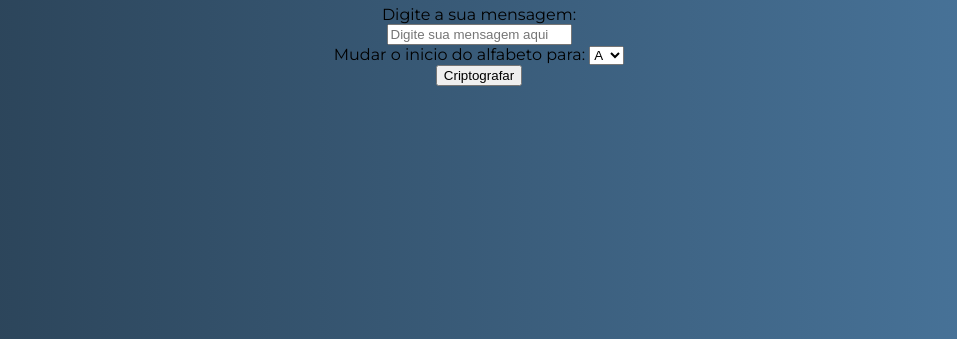
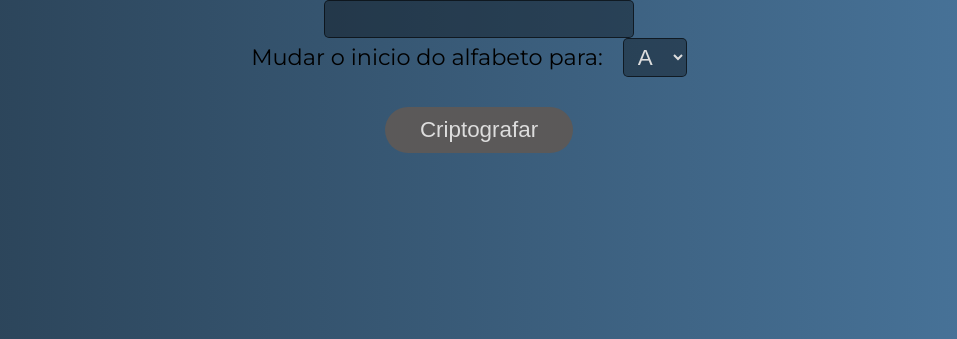
Before and after one commit to caiquemiranda/caesar-cipher, a plain HTML site: page index.html in a window 1280 px wide. Shown: the part 477-816 px from the top of the page, without its empty margins (161-1118 px from the left). Drawn offline with Linux system fonts and the light colour scheme.

Commit message:
Refactor input fields in HTML and enhance CSS styles for better layout and visibility

```diff
--- a/estilo.css
+++ b/estilo.css
@@ -25,5 +25,45 @@ body{
 
 .imagem{
     height: 180px;
-    border-radius: 50px;
+    border-radius: 50%;
 }
+.campo{
+    display: flex;
+    align-items: center;
+    font-size: var(--tamanho-da-fonte);
+    margin-bottom: 10px;
+}
+
+.entrada{
+    outline: none;
+    padding: 5px 10px;
+    margin: 0px 20px;
+    font-size: var(--tamanho-da-fonte);
+    color: var(--cor-da-fonte);
+    border-radius: var(--raio-borda);
+    border: solid 1px #0009;
+    background-color: #0005;
+}
+
+.botao{
+    background-color: rgb(91, 89, 89);
+    margin-top: 20px;
+    padding: 10px 35px;
+    border-radius: 200px;
+    border: none;
+    color: var(--cor-da-fonte);
+    font-size: var(--tamanho-da-fonte);
+}
+
+.invisivel{
+    display: none;
+}
+
+#resposta{
+    font-weight: 700;
+    font-size: var(--tamanho-da-fonte);
+    padding: 15px 30px;
+    border: solid 1px #0009;
+    background-color: #0005;
+    border-radius: var(--raio-borda);
+}
--- a/index.html
+++ b/index.html
@@ -16,7 +16,7 @@
     <h1 class="titulo">Criptografe a sua mensagem:</h1>
     <div class="campo texto"></div>
         <label for="para-criptografar"> Digite a sua mensagem: </label>
-        <input type="text" class="entrada" id="para-criptografar" placeholder="Digite sua mensagem aqui" required>
+        <input type="text" class="entrada" id="para-criptografar">
     <div class="campo seletor">
         <label for="deslocamento">Mudar o inicio do alfabeto para: </label>
         <select id="deslocamento" class="entrada">
```
